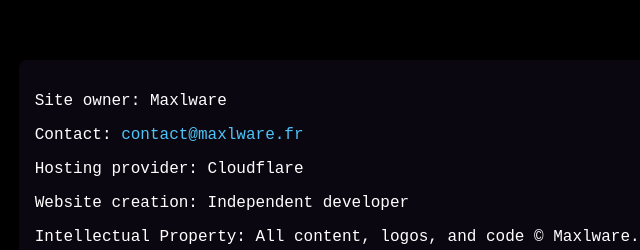
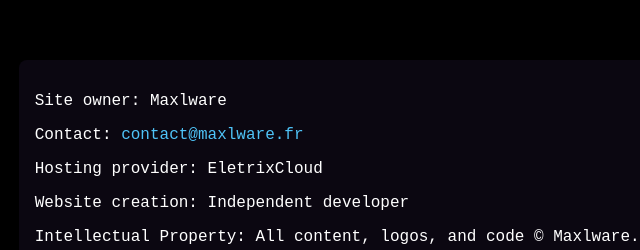
Before and after one commit to maxlware-fr/maxlware.fr, a plain HTML site: page src/legal.html in a window 1280 px wide. Shown: the part 180-430 px from the top of the page, 82-722 px from the left. Drawn offline with Linux system fonts and the light colour scheme.

Commit message:
Update hosting provider in legal notice
Updated hosting provider information from Cloudflare to EletrixCloud.

```diff
--- a/src/legal.html
+++ b/src/legal.html
@@ -35,7 +35,7 @@
 <div class="content">
   <p>Site owner: Maxlware</p>
   <p>Contact: <a href="mailto:contact@maxlware.fr">contact@maxlware.fr</a></p>
-  <p>Hosting provider: Cloudflare</p>
+  <p>Hosting provider: EletrixCloud</p>
   <p>Website creation: Independent developer</p>
   <p>Intellectual Property: All content, logos, and code © Maxlware. All rights reserved.</p>
   <p>Use of cookies: This site may use cookies to improve user experience.</p>
```
